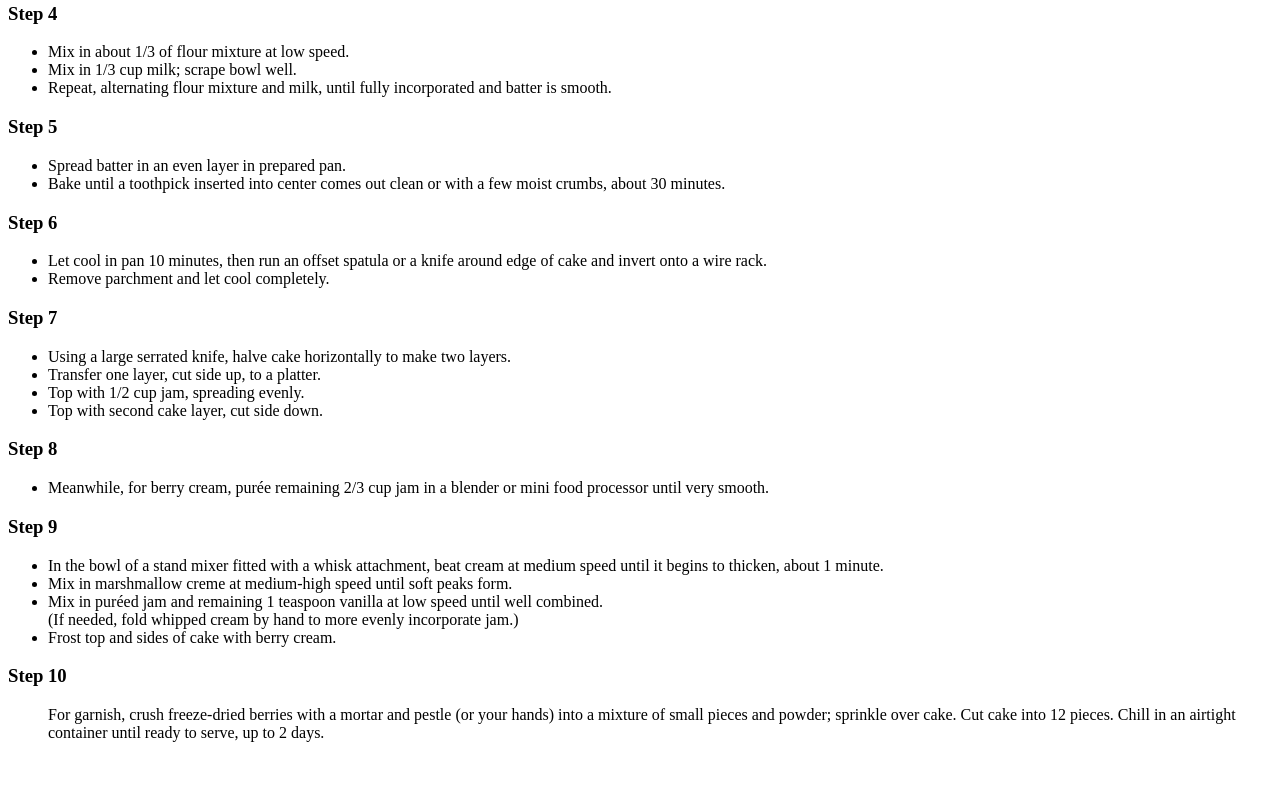
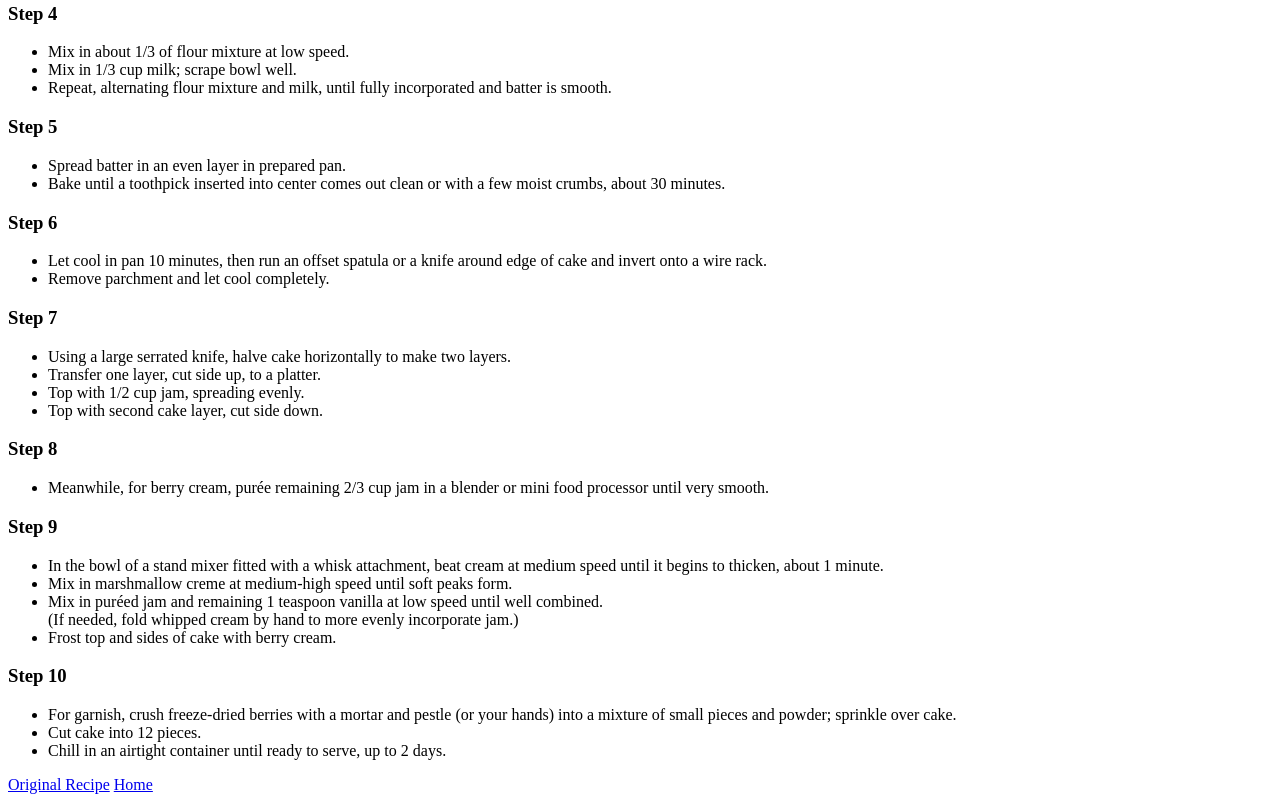
Before and after one commit to Randy-Coding/odin-recipes, a plain HTML site: page recipes/Berries and Cream Bars.html in a window 1280 px wide. Shown: the part 1316-2118 px from the top of the page. Before the commit the page ends 2074 px from the top, so only its background shows below. Drawn offline with Linux system fonts and the light colour scheme.

Commit message:
updated description

```diff
--- a/recipes/Berries and Cream Bars.html
+++ b/recipes/Berries and Cream Bars.html
@@ -5,6 +5,7 @@
     <meta charset="UTF-8" />
     <title>Berries and Cream Bars</title>
   </head>
+  <body>
     <h1>Berries And Cream Bars</h1>
     <img
       src="../assets/images/Berry Bars.webp"
@@ -13,12 +14,12 @@
     />
     <h2>Description:</h2>
     <p>
-    This summer-y snacking cake includes a fluffy white cake, marshmallow creme,
-    berry jam, and freeze-dried fruit. <br />Here’s the perfect snack cake for
-    summer. Egg whites are whisked for a lighter crumb, then flavored with a
-    smidge of almond extract for a hint of nuttiness. <br />These fluffy snack
-    cakes hold a layer of jam and are coated with a sweet berry cream and
-    freeze-dried fruit.
+      This summer-y snacking cake includes a fluffy white cake, marshmallow
+      creme, berry jam, and freeze-dried fruit. <br />Here’s the perfect snack
+      cake for summer. Egg whites are whisked for a lighter crumb, then flavored
+      with a smidge of almond extract for a hint of nuttiness. <br />These
+      fluffy snack cakes hold a layer of jam and are coated with a sweet berry
+      cream and freeze-dried fruit.
     </p>
     <pre>
     Prep Time:         Cook Time:         Total Time:
@@ -26,7 +27,8 @@
 
                        Servings:
                        12 Bars
-  </pre>
+  </pre
+    >
     <h2>Ingredients:</h2>
     <ul>
       <li>2 cups all-purpose flour</li>
@@ -68,11 +70,12 @@
         and oil at medium speed until well combined, about 1 minute.
       </li>
       <li>
-      Mix in sugar at medium-high speed until light and fluffy, 4 to 5 minutes.
+        Mix in sugar at medium-high speed until light and fluffy, 4 to 5
+        minutes.
       </li>
       <li>
-      Mix in egg whites in 2 or 3 additions at medium speed until well combined,
-      scraping bowl well after each addition.
+        Mix in egg whites in 2 or 3 additions at medium speed until well
+        combined, scraping bowl well after each addition.
       </li>
       <li>Mix in 1 teaspoon vanilla and the almond extract.</li>
     </ul>
@@ -89,8 +92,8 @@
     <ul>
       <li>Spread batter in an even layer in prepared pan.</li>
       <li>
-      Bake until a toothpick inserted into center comes out clean or with a few
-      moist crumbs, about 30 minutes.
+        Bake until a toothpick inserted into center comes out clean or with a
+        few moist crumbs, about 30 minutes.
       </li>
     </ul>
     <h3>Step 6</h3>
@@ -104,7 +107,8 @@
     <h3>Step 7</h3>
     <ul>
       <li>
-      Using a large serrated knife, halve cake horizontally to make two layers.
+        Using a large serrated knife, halve cake horizontally to make two
+        layers.
       </li>
       <li>Transfer one layer, cut side up, to a platter.</li>
       <li>Top with 1/2 cup jam, spreading evenly.</li>
@@ -120,24 +124,36 @@
     <h3>Step 9</h3>
     <ul>
       <li>
-      In the bowl of a stand mixer fitted with a whisk attachment, beat cream at
-      medium speed until it begins to thicken, about 1 minute.
+        In the bowl of a stand mixer fitted with a whisk attachment, beat cream
+        at medium speed until it begins to thicken, about 1 minute.
       </li>
       <li>
         Mix in marshmallow creme at medium-high speed until soft peaks form.
       </li>
       <li>
-      Mix in puréed jam and remaining 1 teaspoon vanilla at low speed until well
-      combined. <br />(If needed, fold whipped cream by hand to more evenly
-      incorporate jam.)
+        Mix in puréed jam and remaining 1 teaspoon vanilla at low speed until
+        well combined. <br />(If needed, fold whipped cream by hand to more
+        evenly incorporate jam.)
       </li>
       <li>Frost top and sides of cake with berry cream.</li>
     </ul>
     <h3>Step 10</h3>
     <ul>
-    For garnish, crush freeze-dried berries with a mortar and pestle (or your
-    hands) into a mixture of small pieces and powder; sprinkle over cake. Cut
-    cake into 12 pieces. Chill in an airtight container until ready to serve, up
-    to 2 days.
+      <li>
+        For garnish, crush freeze-dried berries with a mortar and pestle (or
+        your hands) into a mixture of small pieces and powder; sprinkle over
+        cake.
+      </li>
+      <li>Cut cake into 12 pieces.</li>
+      <li>
+        Chill in an airtight container until ready to serve, up to 2 days.
+      </li>
     </ul>
+  </body>
+  <footer>
+    <a href="https://www.allrecipes.com/berries-and-cream-bars-recipe-8691436"
+      >Original Recipe</a
+    >
+    <a href="../index.html">Home</a>
+  </footer>
 </html>
```
Also changed, not shown: recipes/Cinnamon Roll Toast.html (+8 -2 lines). Lines whose indentation alone changed are shown as unchanged.
